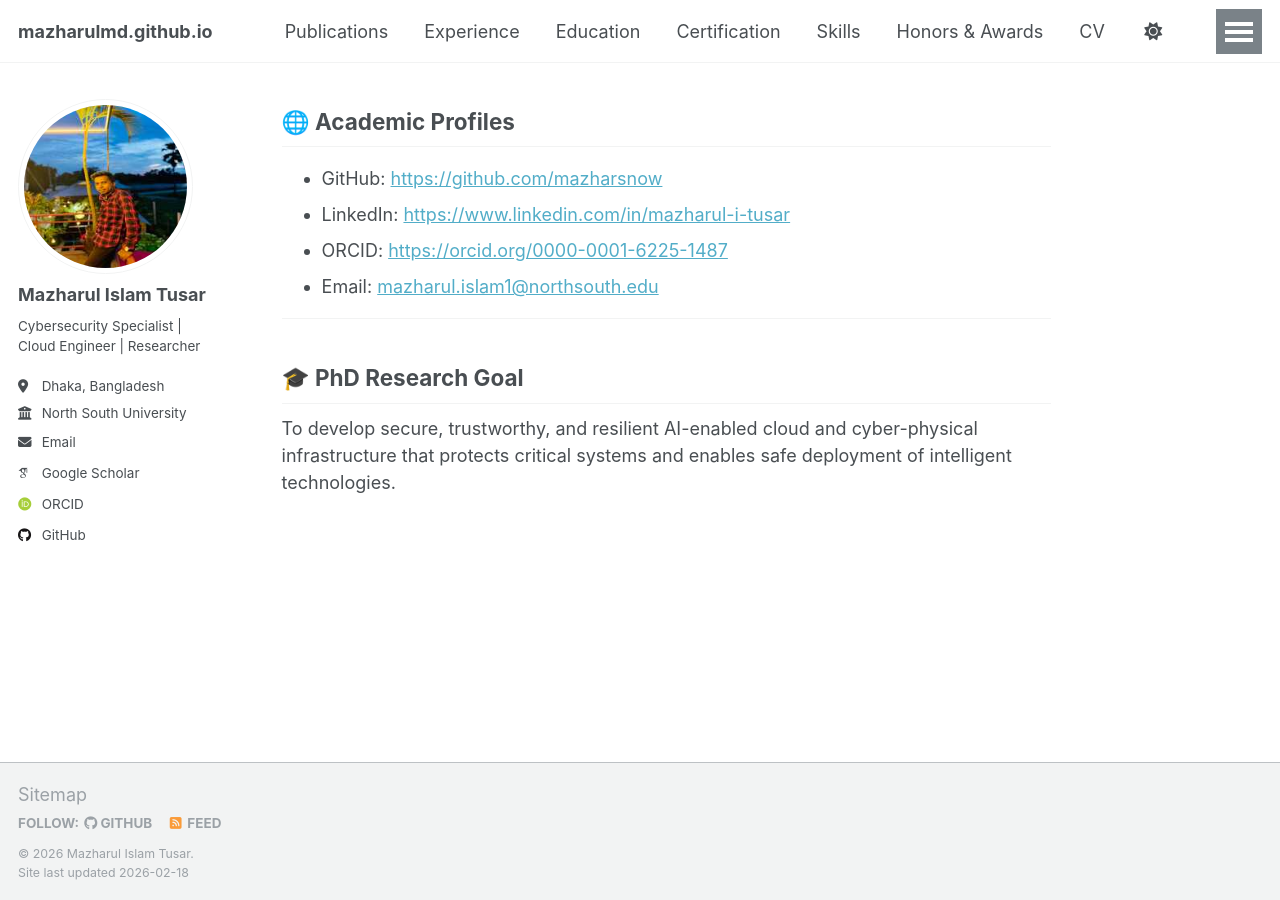
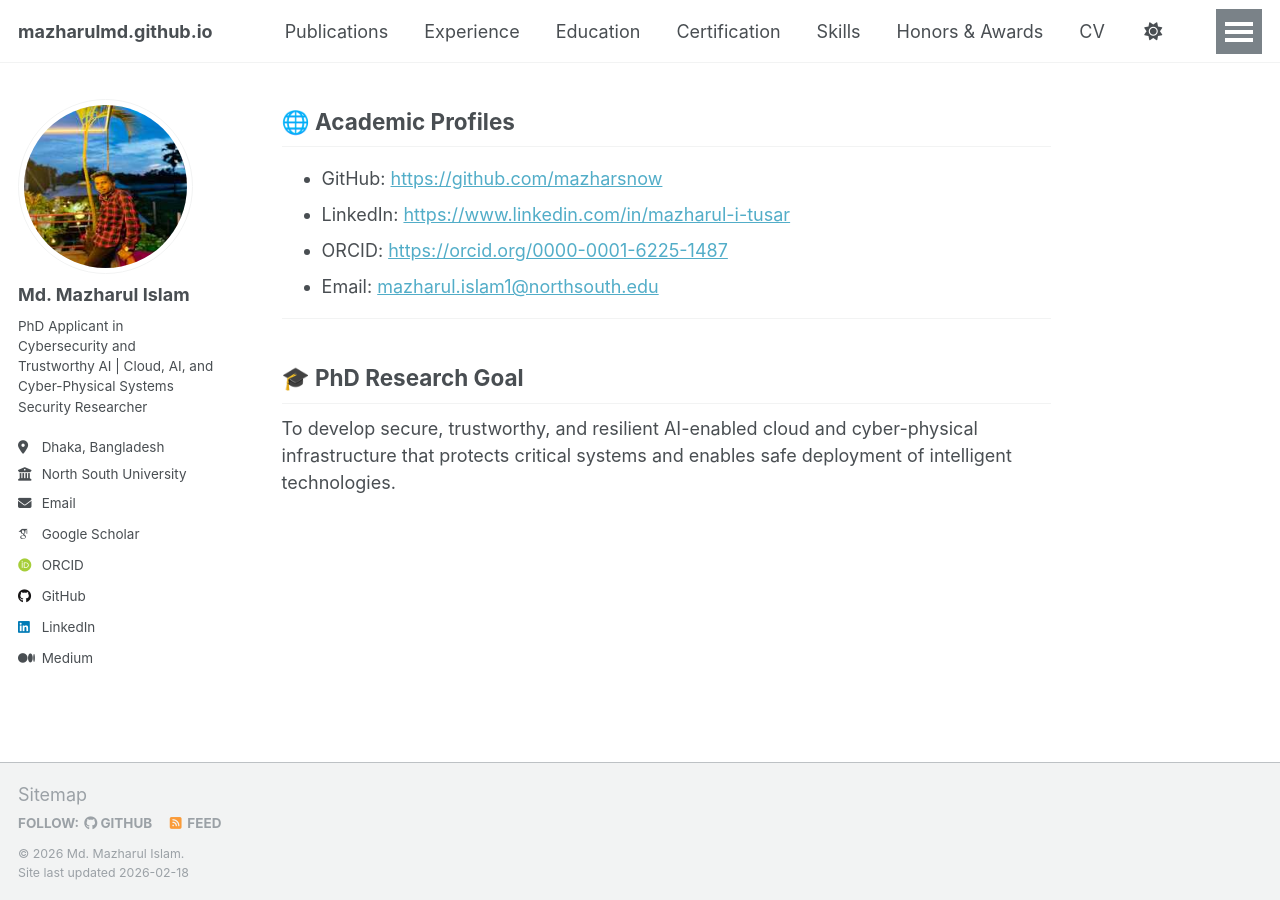
Before and after one commit to mazharulmd/mazharulmd.github.io, a Jekyll site: the page built from _pages/about.md, in a window 1280 px wide and 900 px high, scrolled down 3463 px. Built offline with Jekyll 4.4.1, drawn with Linux system fonts in a browser that asks for light colours; some web fonts are replaced; a script that is not in the unit is left out.

Commit message:
Update bio for PhD academic profile

```diff
--- a/_config.yml
+++ b/_config.yml
@@ -11,7 +11,7 @@ locale                   : "en-US"
 site_theme               : "default"
 # title                    : "Mazharul Islam's Portfolio"
 title_separator          : "-"
-name                     : &name "Mazharul Islam Tusar"
+name                     : &name "Md. Mazharul Islam"
 description              : &description "personal description"
 url                      : https://mazharsnow.github.io
 # baseurl                  : "" # the subpath of your site, e.g. "/blog"
@@ -23,13 +23,13 @@ repository               : "https://github.com/mazharsnow/mazharsnow.github.io"
 author:
   # Biographic information
   avatar           : "New_Picture_1_200x200.jpg"
-  name             : "Mazharul Islam Tusar"
+  name             : "Md. Mazharul Islam"
   pronouns         : # example: "she/her"
-  bio              : "Cybersecurity Specialist | Cloud Engineer | Researcher"
+  bio              : "PhD Applicant in Cybersecurity and Trustworthy AI | Cloud, AI, and Cyber-Physical Systems Security Researcher"
   location         : "Dhaka, Bangladesh"
   employer         : "North South University"
   uri              : # URL
-  email            : "mazharulislamtusar@gmail.com"
+  email            : "mazharul.islam1@northsouth.edu"
 
   # Academic websites
   academia         : # URL
@@ -57,9 +57,9 @@ author:
   keybase          : # Username
   instagram        : # Username
   lastfm           : # Username
-  linkedin         : # Username
+  linkedin         : https://www.linkedin.com/in/mazharul-i-tusar/
   mastodon         : # URL
-  medium           : # URL
+  medium           : https://medium.com/@mazharulislamtusar
   pinterest        : # Username
   soundcloud       : # Username
   steam            : # Username
```
